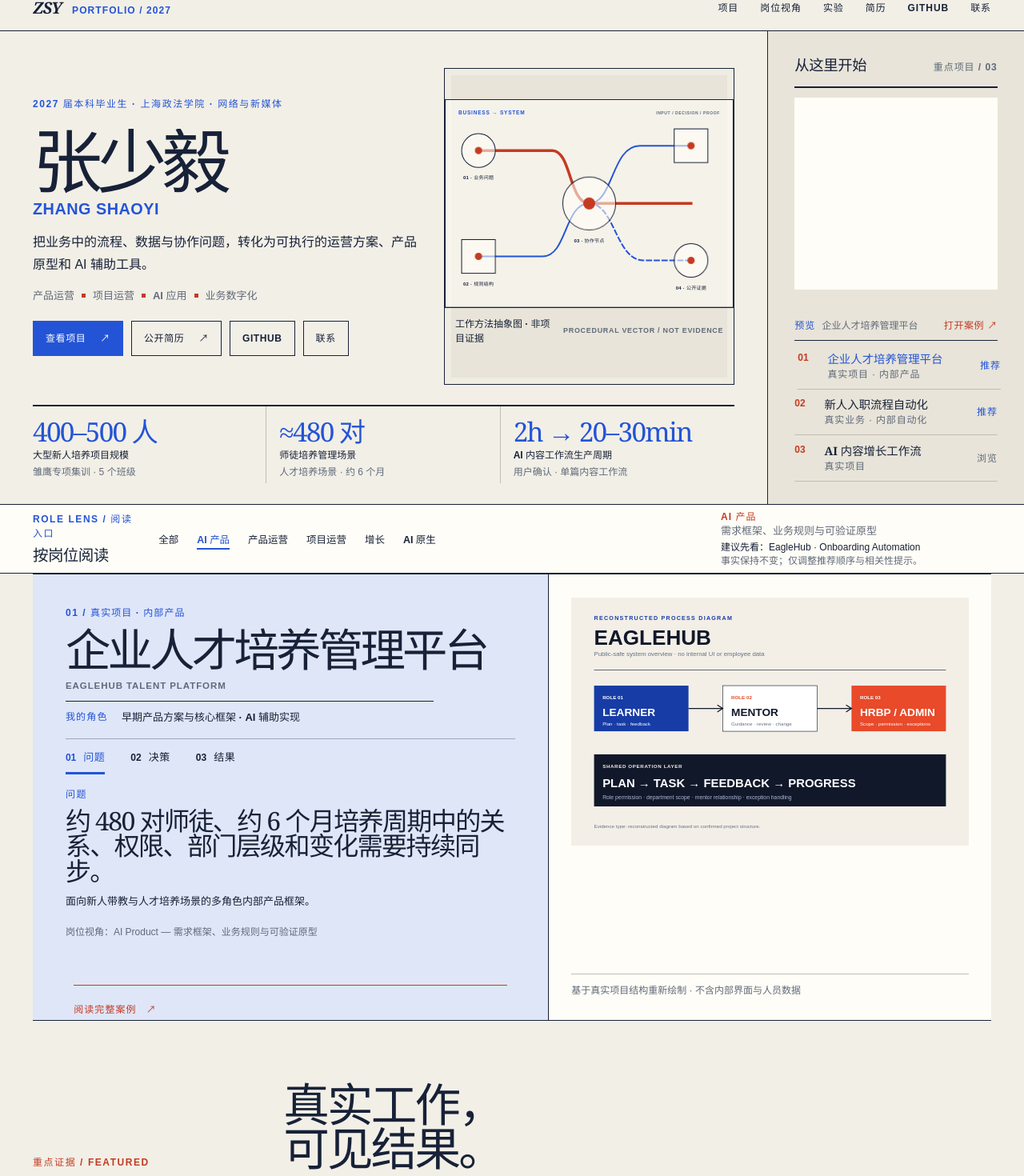
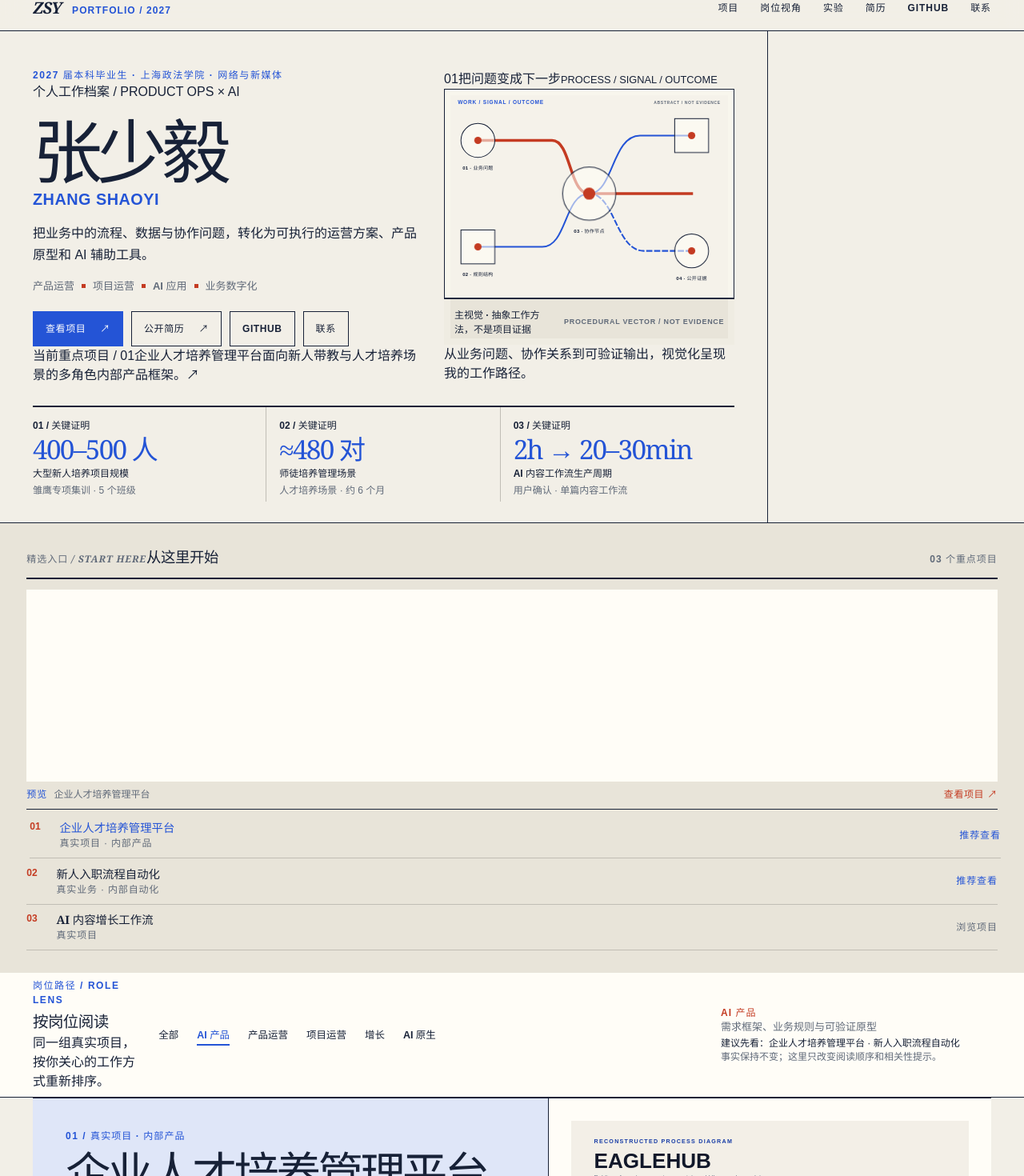
Before and after one commit to Fuoguz/zsy-portfolio, a React (Vite) app: page / in a window 1280 px wide. Shown: the part 19-1489 px from the top of the page at 80% size. Built offline with nearby package versions, Linux system fonts and the light colour scheme.

Commit message:
checkpoint: recover interrupted redesign pass

```diff
--- a/src/components/project/ProjectIndexItem.jsx
+++ b/src/components/project/ProjectIndexItem.jsx
@@ -6,7 +6,7 @@ import { projectTitleEn, projectTitleZh } from "../../utils/presentation.js";
 
 export function ProjectIndexItem({ project, variant = "business", linkable = true, index }) {
   return (
-    <article className={`production-index-item is-${variant}`}>
+    <article className={`production-index-item is-${variant}`} data-project={project.slug}>
       {variant === "featured" ? (
         <figure>
           <ProjectVisual project={project} />
@@ -21,7 +21,7 @@ export function ProjectIndexItem({ project, variant = "business", linkable = tru
           <div><dt>角色</dt><dd>{project.publicRole}</dd></div>
           {project.outcomes[0] ? <div><dt>结果</dt><dd>{project.outcomes[0]}</dd></div> : null}
         </dl>
-        {linkable ? <AppLink to={`/work/${project.slug}`}>阅读完整案例 <Arrow /></AppLink> : null}
+        {linkable ? <AppLink to={`/work/${project.slug}`}>查看完整案例 <Arrow /></AppLink> : null}
       </div>
     </article>
   );
--- a/src/components/visual/SystemVisual.jsx
+++ b/src/components/visual/SystemVisual.jsx
@@ -1,6 +1,6 @@
 const VARIANTS = Object.freeze({
   home: {
-    kicker: "BUSINESS → SYSTEM",
+    kicker: "WORK / SIGNAL / OUTCOME",
     title: "把模糊问题组织成可验证的工作系统",
     nodes: ["业务问题", "规则结构", "协作节点", "公开证据"],
   },
@@ -20,22 +20,22 @@ const VARIANTS = Object.freeze({
     nodes: ["AI 产品", "产品运营", "项目运营", "增长"],
   },
   eaglehub: {
-    kicker: "SYSTEM / TALENT OPS",
+    kicker: "RELATION / PERMISSION / LOOP",
     title: "多角色人才培养系统",
     nodes: ["学员", "导师", "运营", "培养闭环"],
   },
   "onboarding-automation": {
-    kicker: "SYSTEM / AUTOMATION",
+    kicker: "BRANCH / ROUTE / REVIEW",
     title: "可检查的入职规则链路",
-    nodes: ["规则输入", "只读执行", "逐字段 Diff", "人工复核"],
+    nodes: ["规则输入", "人员路由", "人工复核", "安全输出"],
   },
   "ai-content-growth-workflow": {
-    kicker: "SYSTEM / CONTENT",
+    kicker: "EDIT / PUBLISH / LEARN",
     title: "AI 辅助与人工判断的内容循环",
-    nodes: ["选题", "生成", "编辑判断", "发布复盘"],
+    nodes: ["选题", "资料", "编辑判断", "发布复盘"],
   },
   "team-formation-platform": {
-    kicker: "SYSTEM / COORDINATION",
+    kicker: "PEOPLE / GROUP / CONSTRAINT",
     title: "规模化组队与规则校验",
     nodes: ["成员", "队伍", "约束", "异常处理"],
   },
@@ -47,18 +47,13 @@ const FALLBACK = {
   nodes: ["输入", "结构", "表达", "输出"],
 };
 
-export function SystemVisual({ variant = "home", caption = "抽象系统图 · 非项目证据" }) {
-  const content = VARIANTS[variant] || FALLBACK;
-
+function NetworkGrammar({ content }) {
   return (
-    <figure className="system-visual" data-variant={variant}>
-      <svg viewBox="0 0 720 520" role="img" aria-label={content.title}>
-        <rect className="system-visual__frame" x="1" y="1" width="718" height="518" />
+    <g className="system-visual__grammar system-visual__grammar--network">
       <path className="system-visual__path is-primary" pathLength="1" d="M84 128 H268 C315 128 310 260 360 260 H614" />
       <path className="system-visual__path" pathLength="1" d="M84 392 H244 C305 392 298 260 360 260" />
       <path className="system-visual__path" pathLength="1" d="M360 260 C420 260 416 116 486 116 H614" />
       <path className="system-visual__path is-dashed" pathLength="1" d="M360 260 C424 260 426 402 496 402 H614" />
-
       <g className="system-visual__node" transform="translate(84 128)">
         <circle r="42" /><circle className="system-visual__core" r="9" />
         <text x="0" y="72" textAnchor="middle">01 · {content.nodes[0]}</text>
@@ -80,9 +75,104 @@ export function SystemVisual({ variant = "home", caption = "抽象系统图 ·
         <circle r="42" /><circle className="system-visual__core" r="9" />
         <text x="0" y="72" textAnchor="middle">04 · {content.nodes[3]}</text>
       </g>
+    </g>
+  );
+}
 
+function BranchingGrammar({ content }) {
+  return (
+    <g className="system-visual__grammar system-visual__grammar--branching">
+      <path className="system-visual__branch-line is-primary" pathLength="1" d="M84 260 H240 L356 112 M240 260 H356 M240 260 L356 408" />
+      <path className="system-visual__branch-line" pathLength="1" d="M356 112 H620 M356 260 H620 M356 408 H620" />
+      <rect className="system-visual__branch-card is-input" x="46" y="206" width="126" height="108" rx="4" />
+      <rect className="system-visual__branch-card is-decision" x="204" y="224" width="72" height="72" transform="rotate(45 240 260)" />
+      <rect className="system-visual__branch-card" x="488" y="70" width="148" height="84" rx="4" />
+      <rect className="system-visual__branch-card" x="488" y="218" width="148" height="84" rx="4" />
+      <rect className="system-visual__branch-card" x="488" y="366" width="148" height="84" rx="4" />
+      <circle className="system-visual__core" cx="84" cy="260" r="10" />
+      <circle className="system-visual__core" cx="240" cy="260" r="14" />
+      <text className="system-visual__branch-label" x="62" y="238">01</text>
+      <text className="system-visual__branch-label" x="62" y="278">{content.nodes[0]}</text>
+      <text className="system-visual__branch-label" x="362" y="102">IF / THEN</text>
+      <text className="system-visual__branch-label" x="512" y="105">02 · {content.nodes[1]}</text>
+      <text className="system-visual__branch-label" x="512" y="253">03 · {content.nodes[2]}</text>
+      <text className="system-visual__branch-label" x="512" y="401">04 · {content.nodes[3]}</text>
+      <text className="system-visual__branch-note" x="512" y="128">可追溯路由</text>
+      <text className="system-visual__branch-note" x="512" y="276">先读 / 再审</text>
+      <text className="system-visual__branch-note" x="512" y="424">不写入生产</text>
+    </g>
+  );
+}
+
+function GrowthGrammar({ content }) {
+  return (
+    <g className="system-visual__grammar system-visual__grammar--growth">
+      <path className="system-visual__growth-baseline" d="M72 432 H650" />
+      <path className="system-visual__growth-curve is-primary" pathLength="1" d="M74 368 C164 356 170 248 254 276 S358 360 432 214 S548 190 648 88" />
+      <path className="system-visual__growth-curve" pathLength="1" d="M74 388 C184 390 220 326 304 348 S446 330 526 238 S602 184 648 168" />
+      <g className="system-visual__growth-bars">
+        <rect x="74" y="312" width="42" height="120" />
+        <rect x="134" y="274" width="42" height="158" />
+        <rect x="194" y="334" width="42" height="98" />
+        <rect x="254" y="230" width="42" height="202" />
+        <rect x="314" y="288" width="42" height="144" />
+        <rect x="374" y="196" width="42" height="236" />
+      </g>
+      <circle className="system-visual__core" cx="74" cy="368" r="9" />
+      <circle className="system-visual__core" cx="648" cy="88" r="12" />
+      <text className="system-visual__growth-label" x="72" y="60">内容节奏 / 生产循环</text>
+      <text className="system-visual__growth-label" x="72" y="104">01 · {content.nodes[0]}</text>
+      <text className="system-visual__growth-label" x="224" y="104">02 · {content.nodes[1]}</text>
+      <text className="system-visual__growth-label" x="376" y="104">03 · {content.nodes[2]}</text>
+      <text className="system-visual__growth-label" x="528" y="104">04 · {content.nodes[3]}</text>
+      <text className="system-visual__growth-note" x="526" y="148">反馈让下一轮更快</text>
+    </g>
+  );
+}
+
+function TeamGrammar({ content }) {
+  return (
+    <g className="system-visual__grammar system-visual__grammar--team">
+      <rect className="system-visual__team-zone" x="56" y="86" width="250" height="344" rx="6" />
+      <rect className="system-visual__team-zone is-group" x="356" y="86" width="292" height="154" rx="6" />
+      <rect className="system-visual__team-zone is-group" x="356" y="276" width="292" height="154" rx="6" />
+      <path className="system-visual__team-rule" d="M306 170 H356 M306 345 H356" />
+      <circle className="system-visual__core" cx="116" cy="144" r="10" />
+      <circle className="system-visual__core" cx="196" cy="144" r="10" />
+      <circle className="system-visual__core" cx="116" cy="224" r="10" />
+      <circle className="system-visual__core" cx="196" cy="224" r="10" />
+      <circle className="system-visual__core" cx="116" cy="304" r="10" />
+      <circle className="system-visual__core" cx="196" cy="304" r="10" />
+      <circle className="system-visual__core" cx="116" cy="384" r="10" />
+      <circle className="system-visual__core" cx="196" cy="384" r="10" />
+      <path className="system-visual__team-grid" d="M356 170 H648 M356 360 H648" />
+      <text className="system-visual__team-label" x="76" y="116">01 · {content.nodes[0]}</text>
+      <text className="system-visual__team-label" x="376" y="116">02 · {content.nodes[1]}</text>
+      <text className="system-visual__team-label" x="376" y="306">03 · {content.nodes[2]}</text>
+      <text className="system-visual__team-note" x="376" y="210">人数 / 班级 / 移动端</text>
+      <text className="system-visual__team-note" x="376" y="400">04 · {content.nodes[3]}</text>
+    </g>
+  );
+}
+
+function renderGrammar(variant, content) {
+  if (variant === "onboarding-automation") return <BranchingGrammar content={content} />;
+  if (variant === "ai-content-growth-workflow") return <GrowthGrammar content={content} />;
+  if (variant === "team-formation-platform") return <TeamGrammar content={content} />;
+  return <NetworkGrammar content={content} />;
+}
+
+export function SystemVisual({ variant = "home", slot = "project-cover", caption = "抽象系统图 · 非项目证据" }) {
+  const content = VARIANTS[variant] || FALLBACK;
+
+  return (
+    <figure className="system-visual" data-variant={variant} data-asset-slot={slot}>
+      <svg viewBox="0 0 720 520" role="img" aria-label={content.title}>
+        <title>{content.title}</title>
+        <rect className="system-visual__frame" x="1" y="1" width="718" height="518" />
+        {renderGrammar(variant, content)}
         <text className="system-visual__kicker" x="34" y="38">{content.kicker}</text>
-        <text className="system-visual__axis" x="686" y="38" textAnchor="end">INPUT / DECISION / PROOF</text>
+        <text className="system-visual__axis" x="686" y="38" textAnchor="end">ABSTRACT / NOT EVIDENCE</text>
       </svg>
       <figcaption><span>{caption}</span><small>PROCEDURAL VECTOR / NOT EVIDENCE</small></figcaption>
     </figure>
--- a/src/pages/AboutPage.jsx
+++ b/src/pages/AboutPage.jsx
@@ -10,7 +10,7 @@ export function AboutPage() {
     <main className="production-route production-about-page" id="main-content">
       <header className="production-route__hero production-route__hero--visual">
         <div className="production-route__hero-copy">
-          <p>关于 / {profile.name}</p>
+          <p>关于我 / {profile.name}</p>
           <h1>从业务问题出发，<br /><em>把协作组织成系统。</em></h1>
           <span>{profile.positioning}</span>
           <dl className="vo-route-stats">
@@ -22,12 +22,12 @@ export function AboutPage() {
         <SystemVisual variant="about" caption="工作方法抽象图 · 非项目证据" />
       </header>
       <section className="production-about-page__method">
-        <span>工作方法 / APPROACH</span>
+        <span>工作方法 / 方法</span>
         <h2>从业务问题开始，<br />用产品化思维组织协作。</h2>
         <p>我倾向先理解流程、角色、约束与真实证据，再决定应该形成运营方案、产品原型，还是 AI 辅助工具。跨内容、项目运营和创意技术的经历，让我能同时关注表达质量与落地细节。</p>
       </section>
       <section className="production-about-page__experience" aria-labelledby="about-experience-title">
-        <header><span>经历 / EXPERIENCE</span><h2 id="about-experience-title">关键经历时间线</h2></header>
+        <header><span>经历 / 时间线</span><h2 id="about-experience-title">关键经历时间线</h2></header>
         <div>{experience.map((item) => (
           <article key={item.id}><h3>{item.publicLabel}</h3><p>{item.role}</p><time>{item.start} — {item.end === "Present" ? "至今" : item.end}</time></article>
         ))}</div>
--- a/src/pages/HomePage.jsx
+++ b/src/pages/HomePage.jsx
@@ -36,7 +36,13 @@ export function HomePage() {
     <>
       <main id="main-content">
         <section className="final-hybrid__hero">
-          <Hero profile={home.profile} proofs={home.quickProofs} />
+          <Hero
+            profile={home.profile}
+            proofs={home.quickProofs}
+            featuredProject={home.startProjects[0]}
+          />
+        </section>
+        <section className="vo-start-shell" aria-label="精选项目入口">
           <StartHere
             projects={home.startProjects}
             activeProject={activeStart}
--- a/src/pages/RoleViewPage.jsx
+++ b/src/pages/RoleViewPage.jsx
@@ -16,7 +16,7 @@ export function RoleViewPage({ mode }) {
     <main className="production-route production-role-view" id="main-content">
       <header className="production-route__hero production-route__hero--visual">
         <div className="production-route__hero-copy">
-          <p>{presentation.eyebrow} / ROLE VIEW</p>
+          <p>{presentation.eyebrow} / 岗位视角</p>
           <h1>{presentation.title}</h1>
           <span>{view.description}</span>
           <dl className="vo-route-stats">
--- a/src/pages/WorkPage.jsx
+++ b/src/pages/WorkPage.jsx
@@ -12,7 +12,7 @@ export function WorkPage() {
     <main className="production-route" id="main-content">
       <header className="production-route__hero production-route__hero--visual">
         <div className="production-route__hero-copy">
-          <p>项目档案 / WORK INDEX</p>
+          <p>项目档案 / 全部项目</p>
           <h1>以真实工作为主，<br /><em>按证据组织阅读。</em></h1>
           <span>真实业务与产品工作优先；更多工作与 Lab 使用更轻的视觉权重。</span>
           <dl className="vo-route-stats">
@@ -23,10 +23,10 @@ export function WorkPage() {
         </div>
         <SystemVisual variant="work" caption="项目索引抽象图 · 非项目证据" />
       </header>
-      <ProjectCollection label="重点案例 / FEATURED" title="建议先从这里开始。" projects={work.featured} variant="featured" caseStudySlugs={caseStudySlugs} />
-      <ProjectCollection label="真实业务 / MORE WORK" title="运营、协作与交付。" projects={work.business} variant="business" caseStudySlugs={caseStudySlugs} />
+      <ProjectCollection label="重点案例 / 精选" title="建议先从这里开始。" projects={work.featured} variant="featured" caseStudySlugs={caseStudySlugs} />
+      <ProjectCollection label="真实业务 / 更多工作" title="运营、协作与交付。" projects={work.business} variant="business" caseStudySlugs={caseStudySlugs} />
       <CapabilityEvidence capabilities={capabilities} />
-      <ProjectCollection label="实验 / LAB" title="创意能力的扩展区。" projects={work.lab} variant="lab" caseStudySlugs={caseStudySlugs} />
+      <ProjectCollection label="实验 / 创意扩展" title="创意能力的扩展区。" projects={work.lab} variant="lab" caseStudySlugs={caseStudySlugs} />
     </main>
   );
 }
--- a/src/sections/FeaturedWork.jsx
+++ b/src/sections/FeaturedWork.jsx
@@ -43,7 +43,7 @@ function FeaturedOpening({ project, activeLens }) {
             <h2>{projectTitleZh(project)}<small>{projectTitleEn(project)}</small></h2>
             <div><span>我的角色</span><strong>{project.publicRole}</strong></div>
           </header>
-          <div className="final-hybrid__story-tabs" role="group" aria-label={`${project.shortTitle} project story`}>
+          <div className="final-hybrid__story-tabs" role="group" aria-label={`${projectTitleZh(project)} 项目叙事`}>
             {story.map((item, index) => (
               <button
                 type="button"
@@ -61,7 +61,7 @@ function FeaturedOpening({ project, activeLens }) {
             <span>{activeStory.text}</span>
             <small>岗位视角：{activeLens.label} — {activeLens.why}</small>
           </div>
-          <AppLink className="final-hybrid__case-link" to={`/work/${project.slug}`}>阅读完整案例 <Arrow /></AppLink>
+          <AppLink className="final-hybrid__case-link" to={`/work/${project.slug}`}>查看完整案例 <Arrow /></AppLink>
         </div>
         <figure className="final-hybrid__featured-evidence">
           <ProjectVisual project={project} eager />
@@ -88,7 +88,7 @@ function SecondaryFeature({ project, recommended }) {
             <div key={item}><dt>{index === 0 ? "结果" : "证据"}</dt><dd>{item}</dd></div>
           ))}
         </dl>
-        <AppLink to={`/work/${project.slug}`}>阅读案例 <Arrow /></AppLink>
+        <AppLink to={`/work/${project.slug}`}>查看案例 <Arrow /></AppLink>
       </div>
     </article>
   );
@@ -103,7 +103,7 @@ export function FeaturedWork({ projects, activeLens, recommendedIds }) {
       <FeaturedOpening project={primary} activeLens={activeLens} />
       {secondary.length ? (
         <section className="final-hybrid__supporting final-hybrid__featured-secondary">
-          <header><p>重点证据 / FEATURED</p><h2>真实工作，<br />可见结果。</h2></header>
+          <header><p>精选项目 / FEATURED</p><h2>真实工作，<br />看得见结果。</h2></header>
           {secondary.map((project) => (
             <SecondaryFeature key={project.id} project={project} recommended={recommendedIds.has(project.id)} />
           ))}
--- a/src/sections/Hero.jsx
+++ b/src/sections/Hero.jsx
@@ -2,15 +2,17 @@ import { AppLink } from "../components/navigation/AppLink.jsx";
 import { Arrow } from "../components/ui/Arrow.jsx";
 import { SystemVisual } from "../components/visual/SystemVisual.jsx";
 import { publicResumeHref } from "../utils/paths.js";
+import { projectTitleZh } from "../utils/presentation.js";
 
-export function Hero({ profile, proofs }) {
+export function Hero({ profile, proofs, featuredProject }) {
   const resumeHref = publicResumeHref(profile.resume);
   return (
-    <section className="final-hybrid__hero-copy" aria-labelledby="home-title">
-      <div className="vo-hero__identity">
+    <section className="final-hybrid__hero-copy vo-home-hero" aria-labelledby="home-title">
+      <div className="vo-home-hero__identity">
         <p className="final-hybrid__eyebrow">
           {profile.graduation.zh} · {profile.school} · {profile.major}
         </p>
+        <p className="vo-home-hero__label">个人工作档案 / PRODUCT OPS × AI</p>
         <h1 id="home-title"><span>{profile.name}</span><small>{profile.englishName}</small></h1>
         <p className="final-hybrid__positioning">{profile.positioning}</p>
         <p className="final-hybrid__focus-line">
@@ -22,11 +24,24 @@ export function Hero({ profile, proofs }) {
           <a className="vo-hero__minor-action" href={profile.publicLinks.github} target="_blank" rel="noreferrer">GitHub</a>
           <a className="vo-hero__minor-action" href={`mailto:${profile.contact.email}`}>联系</a>
         </div>
+        {featuredProject ? (
+          <AppLink className="vo-home-hero__project" to={`/work/${featuredProject.slug}`}>
+            <span className="vo-home-hero__project-kicker">当前重点项目 / 01</span>
+            <strong>{projectTitleZh(featuredProject)}</strong>
+            <span>{featuredProject.summary}</span>
+            <Arrow />
+          </AppLink>
+        ) : null}
       </div>
-      <SystemVisual variant="home" caption="工作方法抽象图 · 非项目证据" />
+      <div className="vo-home-hero__visual-column">
+        <div className="vo-home-hero__visual-label"><span>01</span><strong>把问题变成下一步</strong><small>PROCESS / SIGNAL / OUTCOME</small></div>
+        <SystemVisual variant="home" slot="home-hero" caption="主视觉 · 抽象工作方法，不是项目证据" />
+        <p className="vo-home-hero__visual-note">从业务问题、协作关系到可验证输出，视觉化呈现我的工作路径。</p>
+      </div>
       <div className="vo-hero__proofs" aria-label="关键工作证明">
-        {proofs.map((proof) => (
+        {proofs.map((proof, index) => (
           <article key={proof.id}>
+            <span className="vo-proof__index">0{index + 1} / 关键证明</span>
             <strong>{proof.value}</strong>
             <span>{proof.label}</span>
             <small>{proof.publicCaption}</small>
--- a/src/sections/RoleLens.jsx
+++ b/src/sections/RoleLens.jsx
@@ -1,3 +1,5 @@
+import { projectTitleZh } from "../utils/presentation.js";
+
 const lensLabels = {
   all: "全部",
   aiProduct: "AI 产品",
@@ -11,8 +13,9 @@ export function RoleLens({ lenses, activeLens, onSelect, recommendedProjects })
   return (
     <section className="final-hybrid__role-lens" id="role-lens" aria-labelledby="role-lens-title">
       <div className="final-hybrid__lens-title">
-        <span>ROLE LENS / 阅读入口</span>
+        <span>岗位路径 / ROLE LENS</span>
         <h2 id="role-lens-title">按岗位阅读</h2>
+        <p>同一组真实项目，按你关心的工作方式重新排序。</p>
       </div>
       <div className="final-hybrid__lens-controls" role="group" aria-label="选择目标岗位">
         {lenses.map((lens) => (
@@ -29,8 +32,8 @@ export function RoleLens({ lenses, activeLens, onSelect, recommendedProjects })
       <p className="final-hybrid__lens-summary" aria-live="polite">
         <strong>{lensLabels[activeLens.id] || activeLens.label}</strong>
         {activeLens.why}
-        <span>建议先看：{recommendedProjects.map((project) => project.shortTitle).slice(0, 4).join(" · ")}</span>
-        <small>事实保持不变；仅调整推荐顺序与相关性提示。</small>
+        <span>建议先看：{recommendedProjects.map((project) => projectTitleZh(project)).slice(0, 4).join(" · ")}</span>
+        <small>事实保持不变；这里只改变阅读顺序和相关性提示。</small>
       </p>
     </section>
   );
--- a/src/sections/StartHere.jsx
+++ b/src/sections/StartHere.jsx
@@ -8,14 +8,14 @@ export function StartHere({ projects, activeProject, recommendedIds, onSelect })
   return (
     <aside className="final-hybrid__start" aria-label="重点项目导航">
       <div className="final-hybrid__start-heading">
-        <p>从这里开始</p>
-        <span>重点项目 / {String(projects.length).padStart(2, "0")}</span>
+        <p><span>精选入口 / START HERE</span>从这里开始</p>
+        <span>{String(projects.length).padStart(2, "0")} 个重点项目</span>
       </div>
       <figure className="final-hybrid__start-preview" id="start-preview" aria-live="polite">
         <ProjectVisual key={activeProject.id} project={activeProject} compact eager />
         <figcaption>
           <span><b>预览</b>{projectTitleZh(activeProject)}</span>
-          <AppLink to={`/work/${activeProject.slug}`}>打开案例 <Arrow /></AppLink>
+          <AppLink to={`/work/${activeProject.slug}`}>查看项目 <Arrow /></AppLink>
         </figcaption>
       </figure>
       <div className="final-hybrid__start-list">
@@ -35,7 +35,7 @@ export function StartHere({ projects, activeProject, recommendedIds, onSelect })
               <span>{String(index + 1).padStart(2, "0")}</span>
               <strong>{projectTitleZh(project)}</strong>
               <small>{formatProjectClassification(project.classification)}</small>
-              <i>{recommended ? "推荐" : "浏览"}</i>
+              <i>{recommended ? "推荐查看" : "浏览项目"}</i>
             </button>
           );
         })}
```
Also changed, not shown: src/pages/ProjectPage.jsx (+15 -18 lines). Lines whose indentation alone changed are shown as unchanged.
